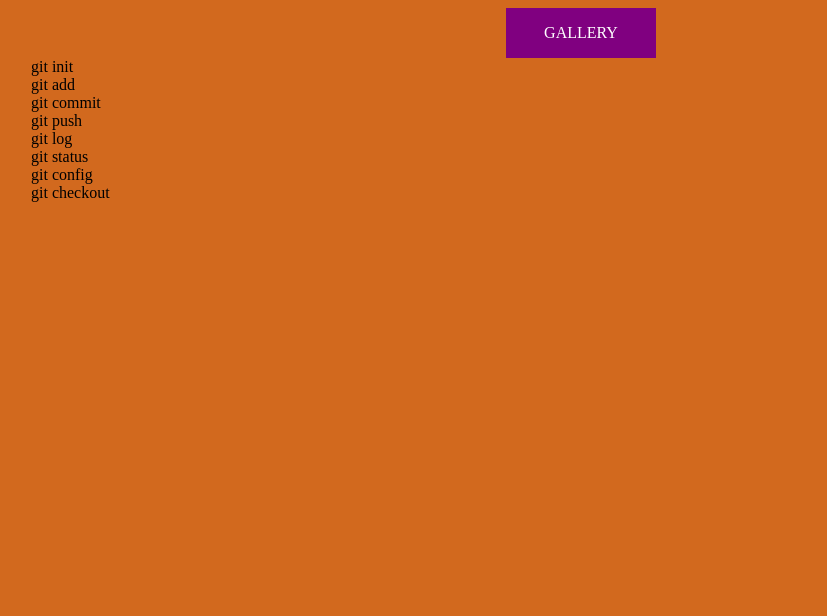
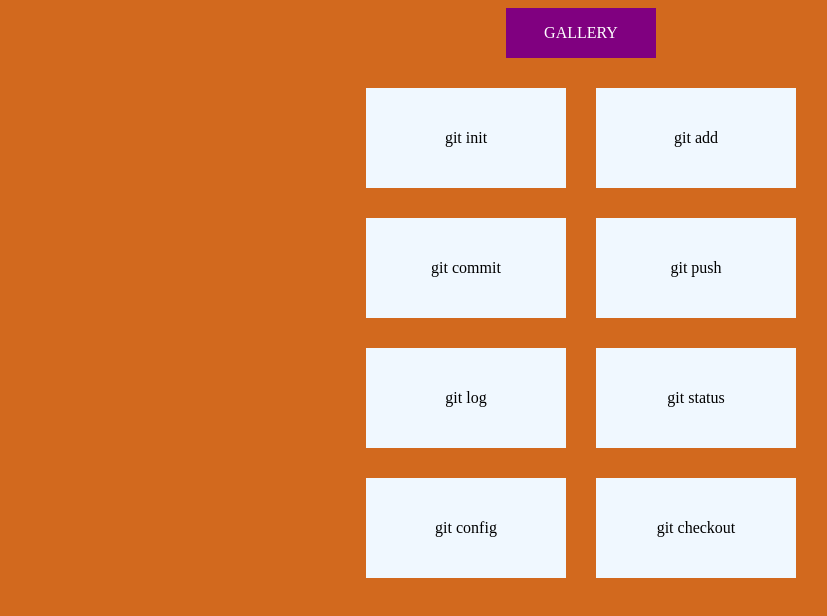
Before and after one commit to Bogdan-Sydorenko/homework12.2, a plain HTML site: page index.html in a window 1280 px wide. Shown: the whole page, without its empty margins (59-886 px from the left). Drawn offline with Linux system fonts and the light colour scheme.

Commit message:
add style for command. Final result

```diff
--- a/index.html
+++ b/index.html
@@ -14,7 +14,8 @@
             <a class="link" href="./gallery.html">GALLERY</a>
         </div>
     </header>
-    <main class="wrapper">
+    <main class="main">
+        <div class="wrapper">
             <div class="comands">
                 <div class="element">git init</div>
                 <div class="element">git add</div>
@@ -25,6 +26,8 @@
                 <div class="element">git config</div>
                 <div class="element">git checkout</div>
             </div>
+        </div>
+
     </main>
 </body>
 
--- a/style.css
+++ b/style.css
@@ -29,6 +29,7 @@
     justify-content: center;
     align-items: center;
     background-color: purple;
+    margin-bottom: 30px;
 }
 
 .main {
@@ -41,3 +42,19 @@
     width: 600px;
     height: 500px;
 }
+
+.element {
+    background-color: aliceblue;
+    display: flex;
+    justify-content: center;
+    align-items: center;
+    height: 100px;
+}
+
+.comands {
+    display: flex;
+    justify-content: center;
+    display: grid;
+    grid-template-columns: 200px 200px;
+    gap: 30px;
+}
```
Lines whose indentation alone changed are shown as unchanged.
